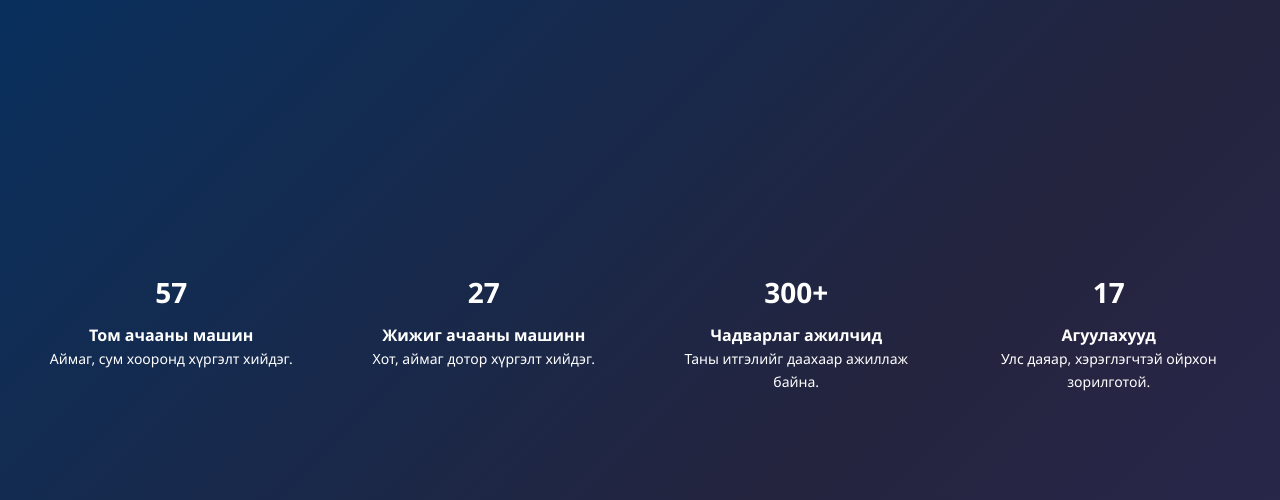
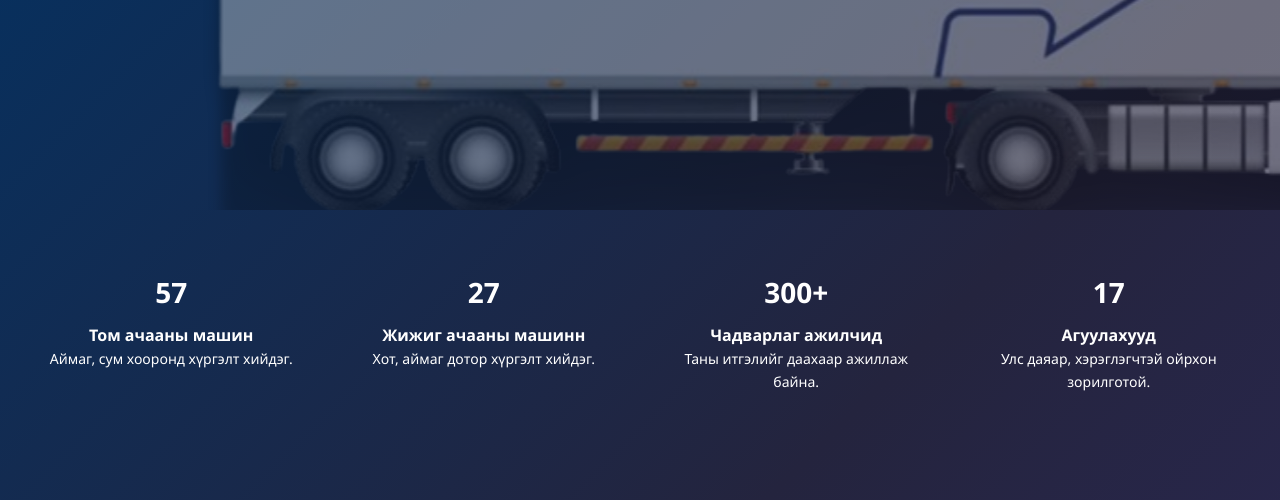
Before and after one commit to anrnn/total-distribution, a plain HTML site: page index2.html in a window 1280 px wide. Shown: the part 390-890 px from the top of the page. Drawn offline with Linux system fonts and the light colour scheme; files whose address does not match are found by name.

Commit message:
Update index2.html
Signed-off-by: anrnn <anar.n@tdist.mn>

```diff
--- a/index2.html
+++ b/index2.html
@@ -18,7 +18,7 @@
     </header>
 
     <section class="Sambar">
-        <img src="image\truck.png" alt="Truck" id="truck">
+        <img src="truck.png" alt="Truck" id="truck">
         <div class="text-overlay" id="animated-text"></div>
     </section>
 
```
